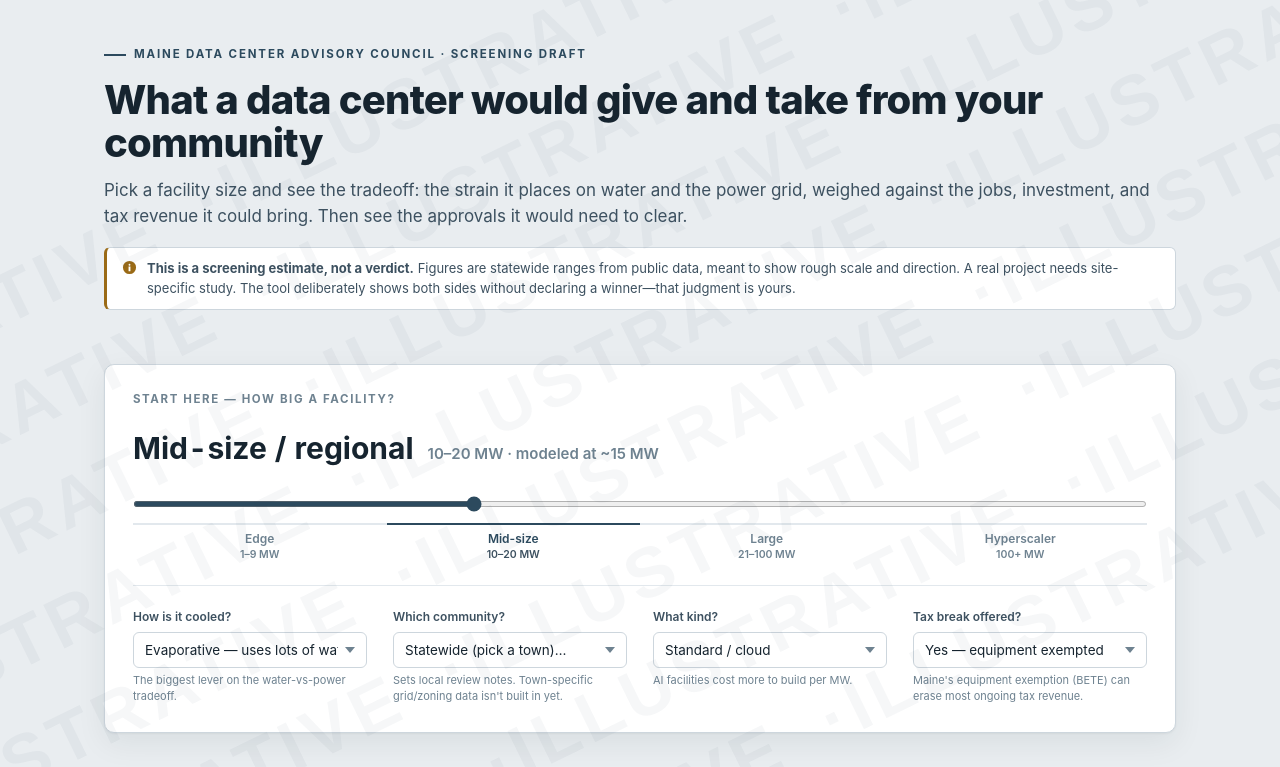
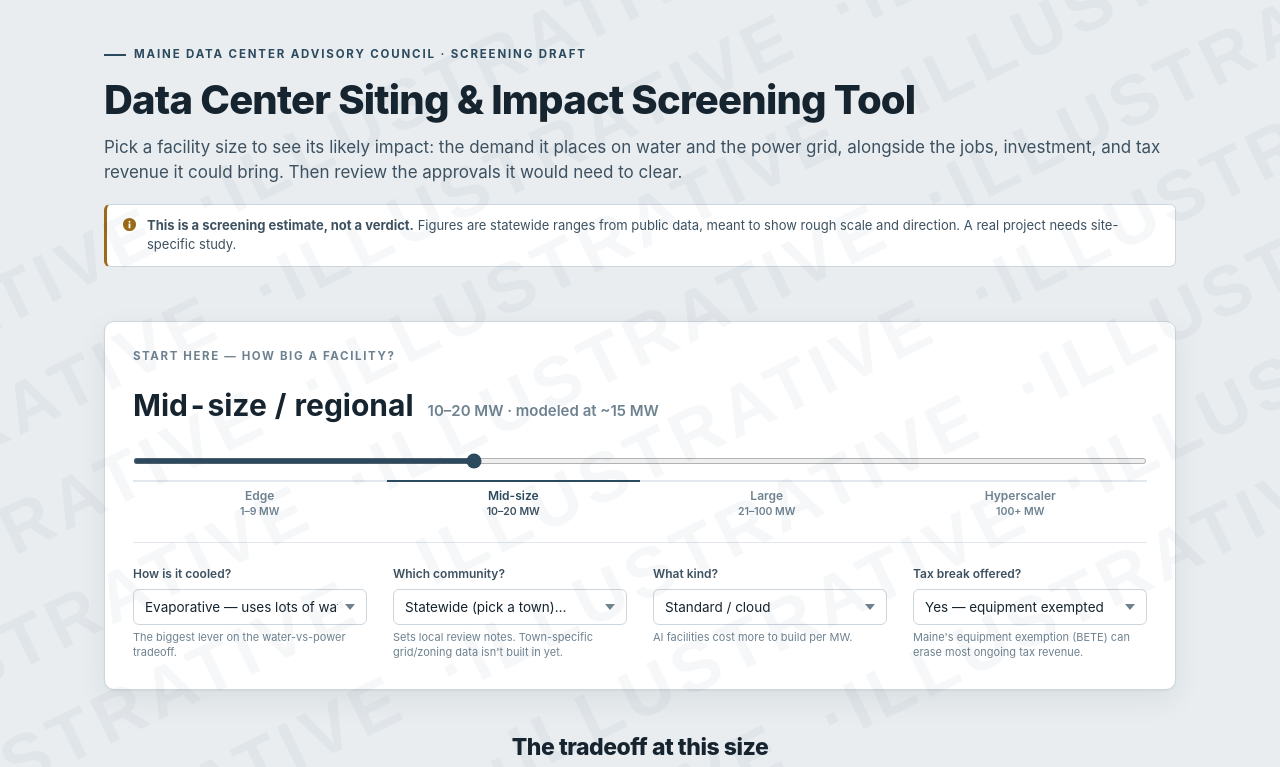
Before and after one commit to dmatz92/data_center_Maine_tool, a plain HTML site: page index.html in a window 1280 px wide. Shown: the top 767 px of the page. Drawn offline with Linux system fonts and the light colour scheme.

Commit message:
Update index.html

```diff
--- a/index.html
+++ b/index.html
@@ -3,7 +3,7 @@
 <head>
 <meta charset="UTF-8">
 <meta name="viewport" content="width=device-width, initial-scale=1.0">
-<title>Data Center Tradeoffs — Maine Siting Screening Tool</title>
+<title>Data Center Siting &amp; Impact Screening Tool — Maine</title>
 <style>
   :root {
     --ink:#16242f;
@@ -235,11 +235,11 @@
 
   <header class="top">
     <div class="eyebrow">Maine Data Center Advisory Council &middot; Screening Draft</div>
-    <h1 class="display">What a data center would <span class="tradeoff-word">give and take</span> from your community</h1>
-    <p class="sub">Pick a facility size and see the tradeoff: the strain it places on water and the power grid, weighed against the jobs, investment, and tax revenue it could bring. Then see the approvals it would need to clear.</p>
+    <h1 class="display">Data Center Siting &amp; Impact Screening Tool</h1>
+    <p class="sub">Pick a facility size to see its likely impact: the demand it places on water and the power grid, alongside the jobs, investment, and tax revenue it could bring. Then review the approvals it would need to clear.</p>
     <div class="note-strip">
       <svg width="15" height="15" viewBox="0 0 16 16" fill="currentColor"><path d="M8 1a7 7 0 100 14A7 7 0 008 1zm0 3a1 1 0 110 2 1 1 0 010-2zm1 8H7v-5h2v5z"/></svg>
-      <span><b>This is a screening estimate, not a verdict.</b> Figures are statewide ranges from public data, meant to show rough scale and direction. A real project needs site-specific study. The tool deliberately shows both sides without declaring a winner&mdash;that judgment is yours.</span>
+      <span><b>This is a screening estimate, not a verdict.</b> Figures are statewide ranges from public data, meant to show rough scale and direction. A real project needs site-specific study.</span>
     </div>
   </header>
 
```
